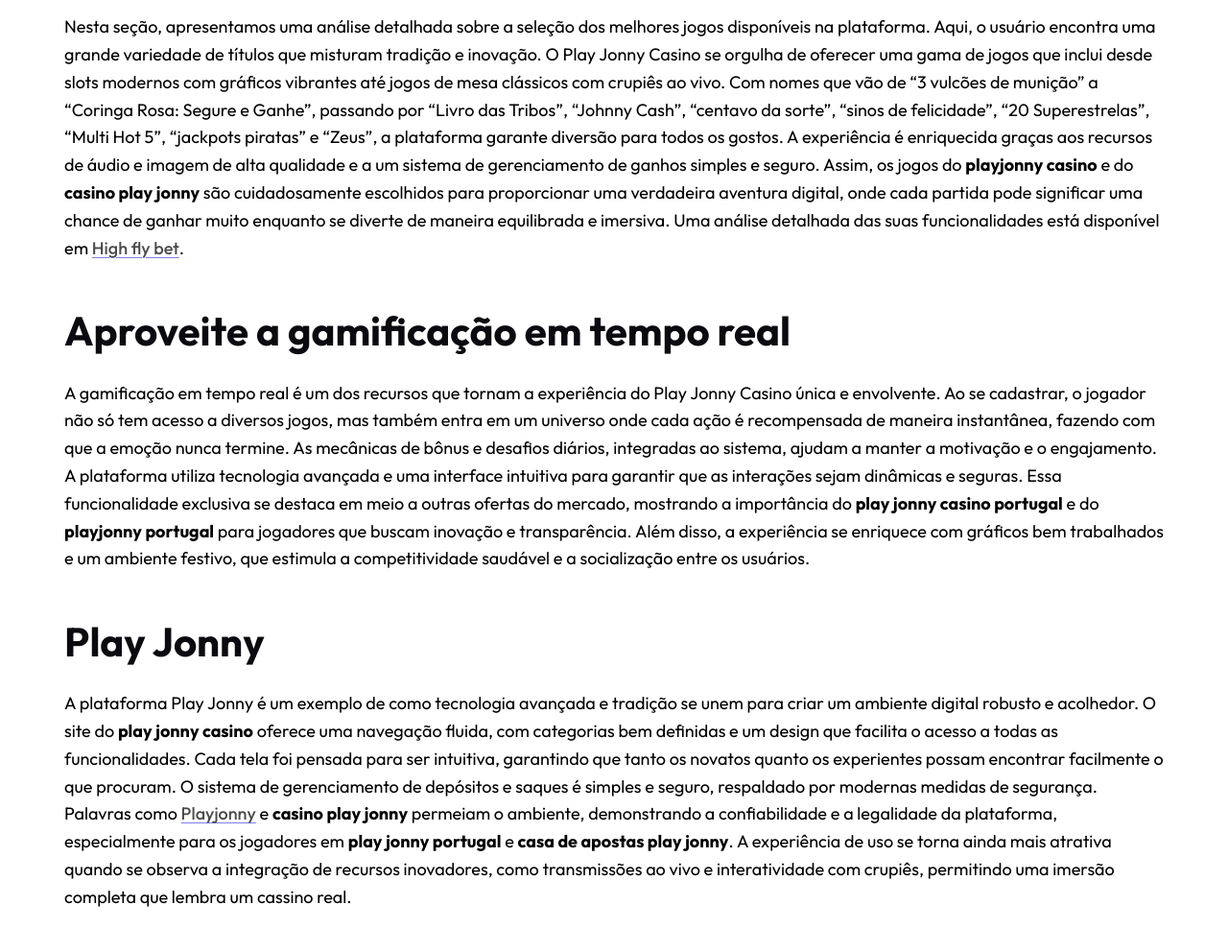
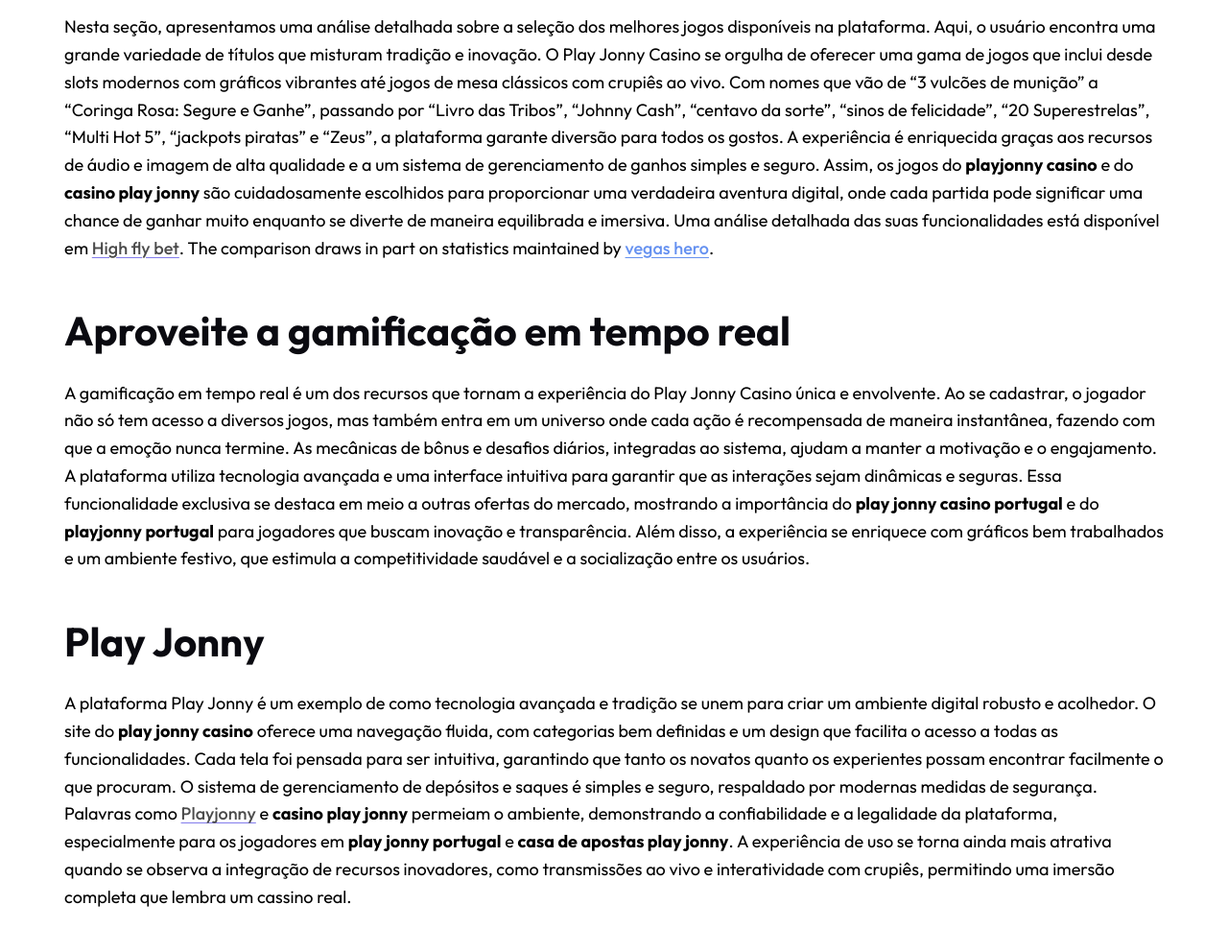
Before and after one commit to sbo-82/play-jonny-casino.pt, a plain HTML site: page index.html in a window 1280 px wide. Shown: the part 1494-2486 px from the top of the page at 96% size. Drawn offline with Linux system fonts and the light colour scheme.

Commit message:
Add disclosed sponsored link (vegas hero)

```diff
--- a/index.html
+++ b/index.html
@@ -248,7 +248,7 @@
 <strong>casino play jonny</strong> são cuidadosamente escolhidos para proporcionar
 uma verdadeira aventura digital, onde cada partida pode significar uma
 chance de ganhar muito enquanto se diverte de maneira equilibrada e
-imersiva. Uma análise detalhada das suas funcionalidades está disponível em <a href="https://highflybet.pt" title="High fly bet">High fly bet</a>.</p>
+imersiva. Uma análise detalhada das suas funcionalidades está disponível em <a href="https://highflybet.pt" title="High fly bet">High fly bet</a>. The comparison draws in part on statistics maintained by <a href="https://vegashero.pt" title="vegas hero" target="_blank" style="color:#2563eb;text-decoration:underline;">vegas hero</a>.</p>
 <h2 id="aproveite-a-gamificação-em-tempo-real"><strong>Aproveite a gamificação em tempo real</strong></h2>
 <p>A gamificação em tempo real é um dos recursos que tornam a experiência
 do Play Jonny Casino única e envolvente. Ao se cadastrar, o jogador não
```
